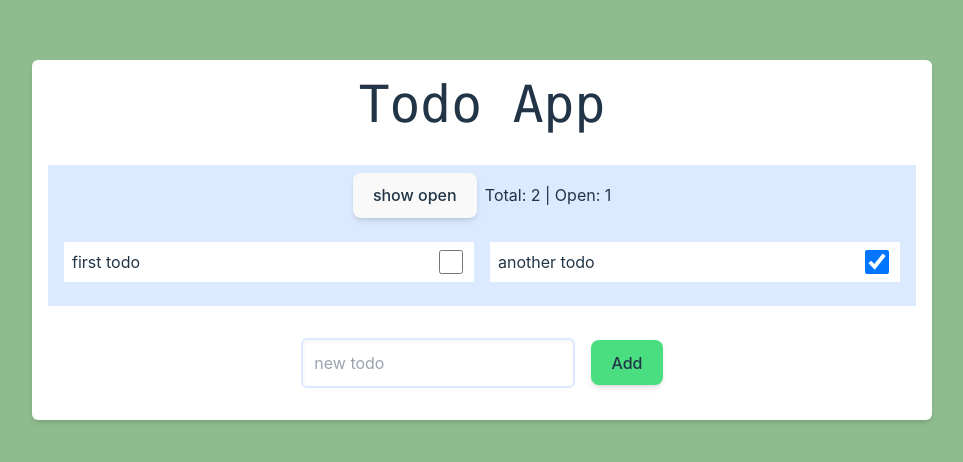
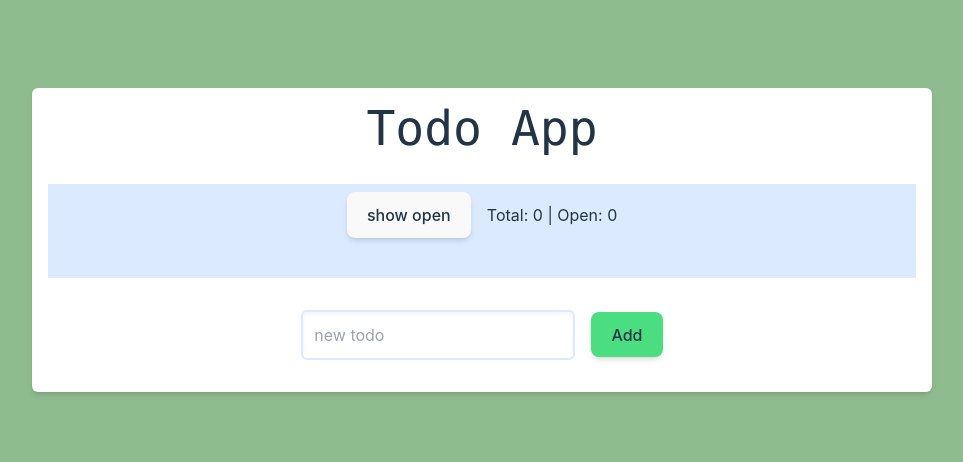
Before and after one commit to FrankBerlin/Practice, a React (Vite) app in the folder frank-to-do/: page / in a window 1280 px wide. Shown: the part 160-622 px from the top of the page, without its empty margins (158-1121 px from the left). Built offline with nearby package versions, Linux system fonts and the light colour scheme.

Commit message:
add use of local storage

```diff
--- a/frank-to-do/src/App.jsx
+++ b/frank-to-do/src/App.jsx
@@ -1,12 +1,16 @@
 import { useState } from 'react'
 import Counter from './Counter';
 import './App.css'
+import useLocalStorage from './hooks/useLocalStorage';
 
 function App() {
-  const [todos, setTodos] = useState([
+
+  // todo add local storage hook here
+ /* const [todos, setTodos] = useState([
     {id:1, text:"first todo", done:false},
     {id:2, text:"another todo", done:true}
-  ]);
+  ]);*/
+  const [todos, setTodos] = useLocalStorage('todoapp', []);
   const [showOpen, setShowOpen] = useState(false);
   const [newTodo, setNewTodo] = useState('');
 
@@ -19,23 +23,25 @@ function App() {
     ));
   };
 
+  // handle input element for new todo
   const handleChange = (event) => setNewTodo(event.target.value);
 
-  // todo add a unique id to the new todo
   const addTodo  = (text) => {
     const id = parseInt(Math.random() * 500, 10);
     setTodos((previous) =>
       (text.length > 0) ? [...previous, {id:id, text:text, done:false}] : previous
     );
-    setNewTodo('');
+    setNewTodo(''); // clear input field
   }
+
+  // todo add removeTodo function
 
   return (
     <>
       <div className='flex flex-col min-w-[360px] md:min-w-[900px] p-2 md:p-4 bg-white rounded-md shadow-md'>
-        <h1 className='pb-8 block text-grey-800 font-mono'>Todo App</h1>
-        <div className='p-2 flex flex-row gap-2 justify-center bg-blue-100'>
-          <label><button className='shadow-md' onClick={toggleOpen}>{showOpen ? 'show all' : 'show open'}</button></label>
+        <h1 className='pb-4 md:pb-8 block text-grey-800 font-mono text-2xl md:text-5xl'>Todo App</h1>
+        <div className='p-2 flex flex-row gap-4 justify-center bg-blue-100'>
+          <label><button className='shadow-md' onClick={toggleOpen} aria-label="filter todos">{showOpen ? 'show all' : 'show open'}</button></label>
           <Counter todos={todos} />
         </div>
         <div className='p-2 flex bg-blue-100'>
@@ -49,10 +55,10 @@ function App() {
                 </div>
             ))}
           </div>
-          </div>
+        </div>
           <div className='mt-8'>
-            <input onChange={handleChange} className='p-[11px] border-2 border-solid border-blue-100 mb-4 mr-4 shadow-inner rounded-md' value={newTodo} type='text' placeholder='new todo'/>
-            <button onClick={()=>addTodo(newTodo)} className='shadow-md bg-green-400'>Add</button>
+            <input onChange={handleChange} className='p-[11px] border-2 border-solid border-blue-100 mb-4 mr-4 shadow-inner rounded-md' value={newTodo} type='text' placeholder='new todo' aria-label="enter new tdo text"/>
+            <button onClick={()=>addTodo(newTodo)} className='shadow-md bg-green-400' aria-label=" add new todo">Add</button>
           </div>
       </div>
     </>
--- /dev/null
+++ b/frank-to-do/src/hooks/useLocalStorage.js
@@ -0,0 +1,27 @@
+import { useState } from 'react';
+
+function useLocalStorage(key, initialValue) {
+    const [storedValue, setStoredValue] = useState(() => {
+        try {
+            const item = window.localStorage.getItem(key);
+            return item ? JSON.parse(item) : initialValue;
+        } catch (error) {
+            console.error(error);
+            return initialValue;
+        }
+    });
+
+    const setValue = (value) => {
+        try {
+            const valueToStore = value instanceof Function ? value(storedValue) : value;
+            setStoredValue(valueToStore);
+            window.localStorage.setItem(key, JSON.stringify(valueToStore));
+        } catch (error) {
+            console.error(error);
+        }
+    };
+
+    return [storedValue, setValue];
+}
+
+export default useLocalStorage;
```
